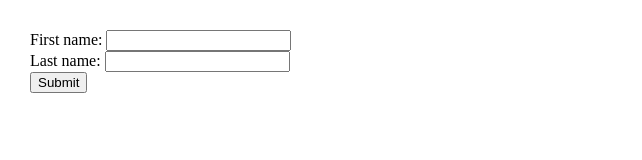
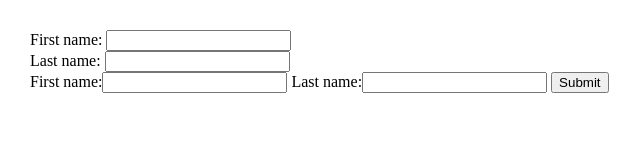
Before and after one commit to acciojob/form-login-Sayan-712, a website: page main.html in a window 1280 px wide. Shown: the whole page, without its empty margins (0-642 px from the left). Drawn offline with Linux system fonts and the light colour scheme.

Commit message:
created a submission

```diff
--- a/main.html
+++ b/main.html
@@ -15,6 +15,8 @@
 	<form id="form1" onsubmit="getFormvalue()">
 		First name: <input type="text" name="fname"><br>
 		Last name: <input type="text" name="lname"><br>
+		First name:<input type="text" id="first" name="fname">
+		Last name:<input type="text" id="last" name="lname">
 		<input type="submit" value="Submit">
 	</form>
 
```
